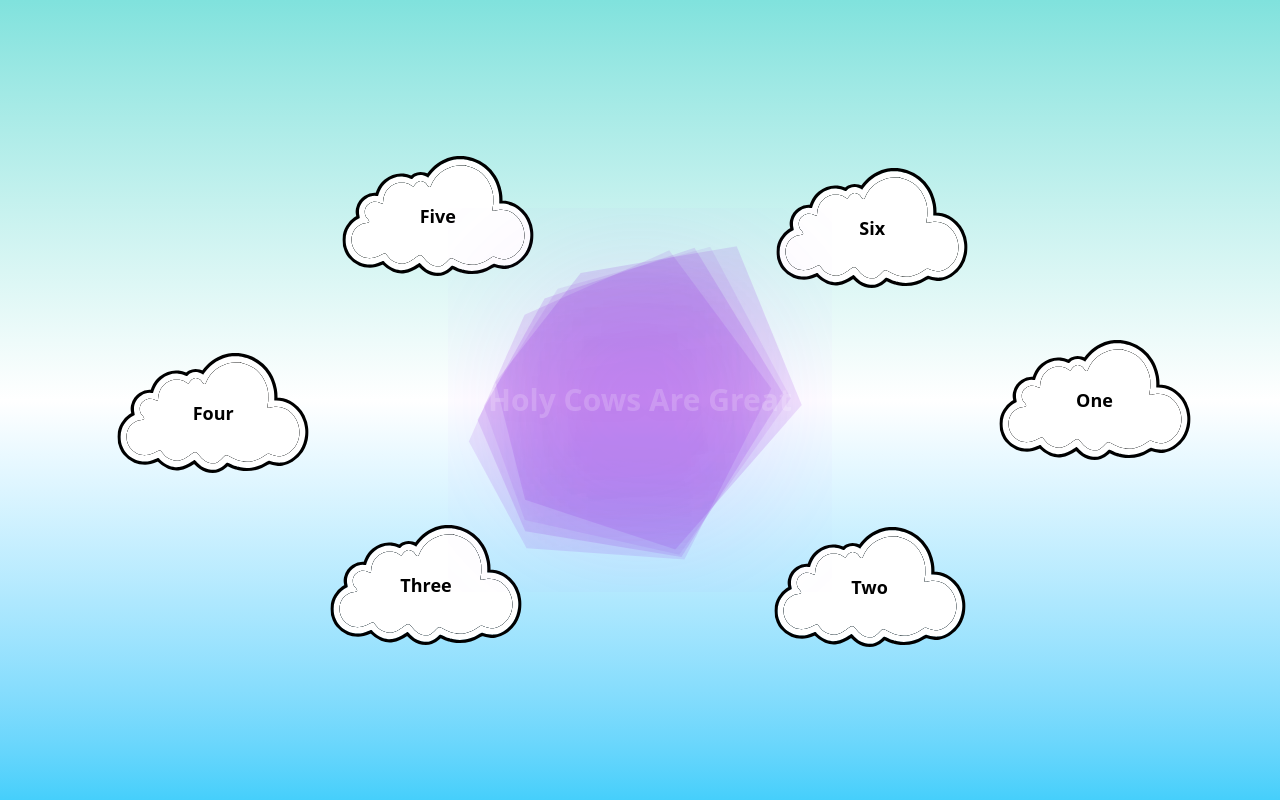
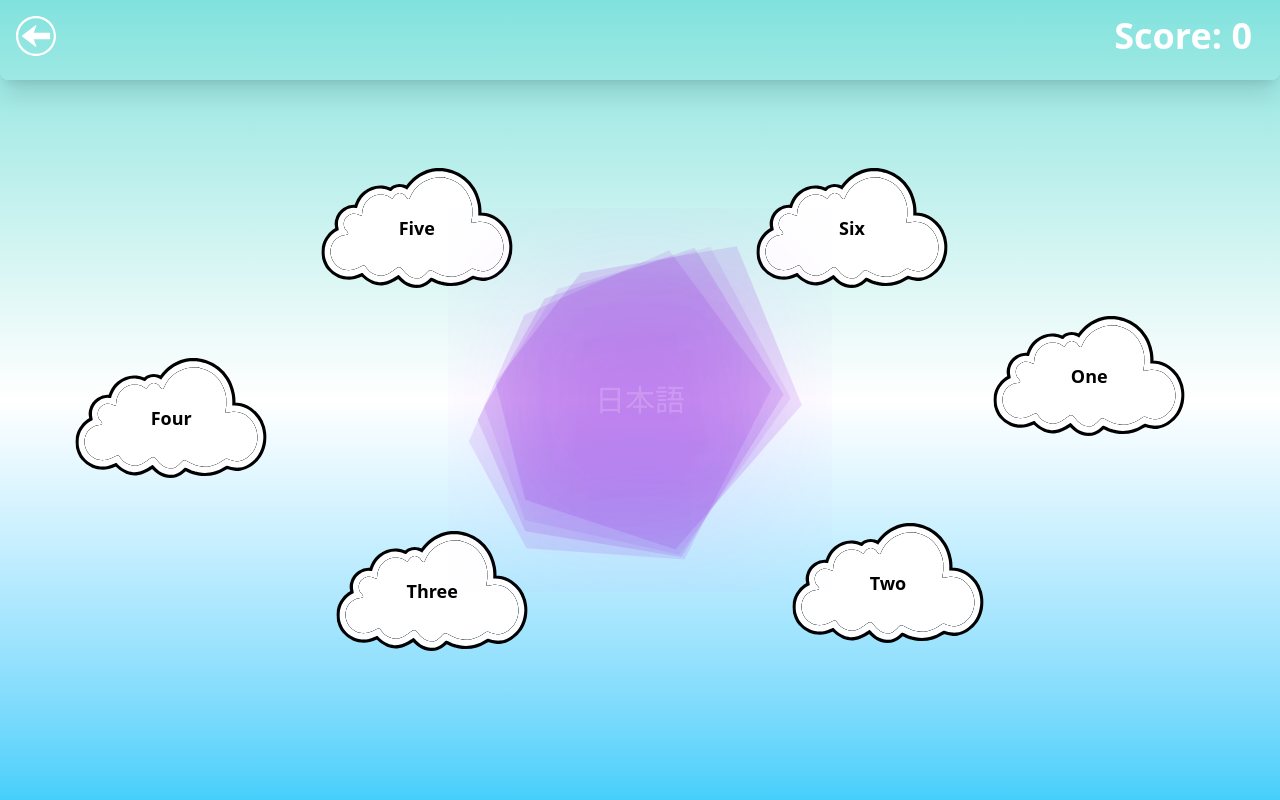
Before and after one commit to gupta-harshal/LanguageLearning, a React (Vite) app in the folder Frontend/: page /cardgame1 in a window 1280 px wide. Built offline with nearby package versions, Linux system fonts and the light colour scheme.

Commit message:
fix issue

```diff
--- /dev/null
+++ b/Frontend/src/atoms/flashcardreading/score.tsx
@@ -0,0 +1,5 @@
+import {atom} from 'recoil';
+export const score= atom<number>({
+    key: 'score',
+    default: 0
+});
--- a/Frontend/src/atoms/flashcardreading/word.tsx
+++ b/Frontend/src/atoms/flashcardreading/word.tsx
@@ -1,5 +1,5 @@
 import { atom } from 'recoil';
 export const readingWord=atom<string>({
     key: 'readingWord',
-    default : 'Holy Cows Are Great'
+    default : '日本語'
 })
--- a/Frontend/src/components/FlashCardReading/cloud.tsx
+++ b/Frontend/src/components/FlashCardReading/cloud.tsx
@@ -16,7 +16,7 @@ function helper({ text, className = '' }: Omit<CloudProps, 'id'>) {
         alt="cloud"
         className="absolute inset-0 w-full h-full object-fill z-0"
       />
-      <div className="relative z-10 text-black text-lg font-semibold whitespace-nowrap">
+      <div className="relative z-10 font-anglo-japan text-black text-lg font-semibold whitespace-nowrap">
         {text}
       </div>
     </div>
--- a/Frontend/src/components/FlashCardReading/orb.tsx
+++ b/Frontend/src/components/FlashCardReading/orb.tsx
@@ -35,7 +35,7 @@ export default function Orb() {
 
         {/* Word text */}
         <motion.div
-          className="z-20 text-white text-3xl font-bold drop-shadow-xl"
+          className="z-20 font-anglo-japan text-white text-3xl drop-shadow-xl"
           initial={{ opacity: 0 }}
           animate={{ opacity: [0, 1, 1, 0] }}
           transition={{ duration: 5, repeat: Infinity, ease: 'easeInOut' }}
--- /dev/null
+++ b/Frontend/src/components/FlashCardReading/score.tsx
@@ -0,0 +1,11 @@
+import { useRecoilState } from "recoil";
+import { score } from "../../atoms/flashcardreading/score";
+
+export default function Score() {
+    const [Score]= useRecoilState(score);
+  return (
+    <div className="relative z-10 font-anglo-japan text-white text-4xl font-semibold whitespace-nowrap">
+      Score: {Score}
+    </div>
+  );
+}
--- a/Frontend/src/pages/CardGame1.tsx
+++ b/Frontend/src/pages/CardGame1.tsx
@@ -4,6 +4,8 @@ import Orb from '../components/FlashCardReading/orb';
 import { DndContext } from '@dnd-kit/core';
 import type { DragEndEvent } from '@dnd-kit/core';
 import { motion } from 'framer-motion';
+import Score from '../components/FlashCardReading/score';
+import backbutton from '../assets/backbutton.svg';
 type CloudData = {
   id: string;
   text: string;
@@ -19,7 +21,8 @@ export default function CardGame1() {
 
   const correctId = 'cloud-2'; // "Three" is correct
 
-  useEffect(() => {
+useEffect(() => {
+  const generateClouds = () => {
     const w = window.innerWidth;
     const h = window.innerHeight;
     const cx = w / 2;
@@ -43,7 +46,15 @@ export default function CardGame1() {
       });
     }
     setClouds(generated);
-  }, []);
+  };
+
+  generateClouds(); // initial call
+
+  window.addEventListener('resize', generateClouds); // add listener
+
+  return () => window.removeEventListener('resize', generateClouds); // cleanup
+}, []);
+
 
   const handleDragEnd = (event: DragEndEvent) => {
     const { active, over } = event;
@@ -62,7 +73,12 @@ export default function CardGame1() {
   return (
     <DndContext onDragEnd={handleDragEnd}>
       <div className="relative w-screen h-screen overflow-hidden bg-gradient-to-b from-[#80E2DD] via-white to-[#45CFFB]">
-
+        <div className="shadow-xl rounded-lg p-4 relative z-20 h-[10%]">
+          <div className="flex justify-between pr-3">
+            <img src={backbutton} alt="Back" className="w-10 h-10 cursor-pointer" onClick={() => window.history.back()} />
+            <Score />
+          </div>
+        </div>
         {/* Thunder Flash */}
         {effectType === 'thunder' && (
           <motion.div
--- a/Frontend/src/pages/Home.tsx
+++ b/Frontend/src/pages/Home.tsx
@@ -47,7 +47,6 @@ export default function Home() {
         translatedHeading="こんにちは"
         translated="ok"/>
         </div>
-
       </div>
     </div>
   )
```
Also changed, not shown: Frontend/src/assets/backbutton.svg (added).
